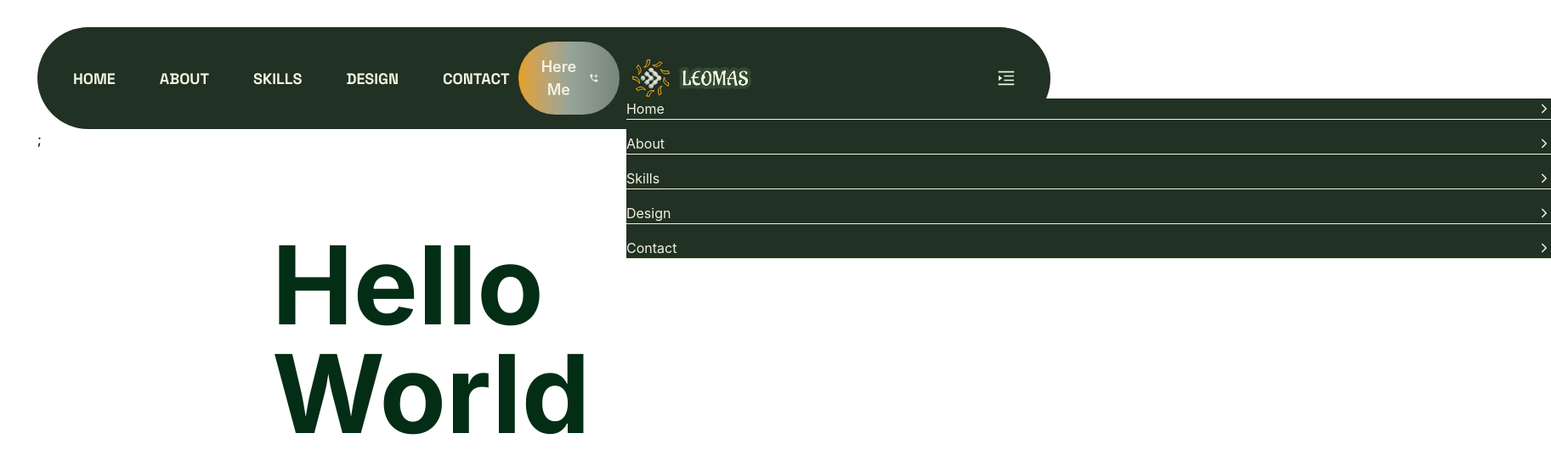
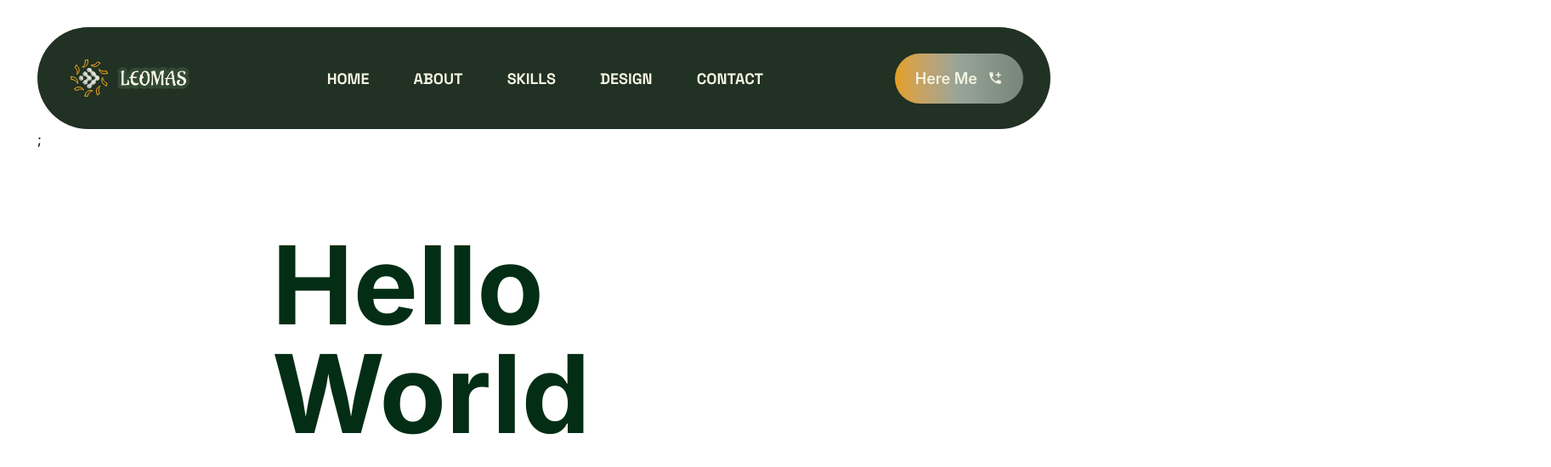
Before and after one commit to leomass677/leomas, a React (Vite) app: page / in a window 1280 px wide. Shown: the top 550 px of the page at 85% size, 1825 px wide, since content can reach past the window. Built offline with nearby package versions, Linux system fonts and the light colour scheme.

Commit message:
making mobile navbar hidden in md

```diff
--- a/src/Pages/Navbar.jsx
+++ b/src/Pages/Navbar.jsx
@@ -44,7 +44,7 @@ const Navbar = () => {
         </div>
       </div>
       {/* mobile */}
-      <div className="w-full px-[8px] bg-primary-700">
+      <div className="w-full px-[8px] bg-primary-700 md:hidden">
         <header className="flex justify-between items-center w-full">
           <img src={icons.logo} alt="logo" />
           <AiOutlineMenuUnfold
```
